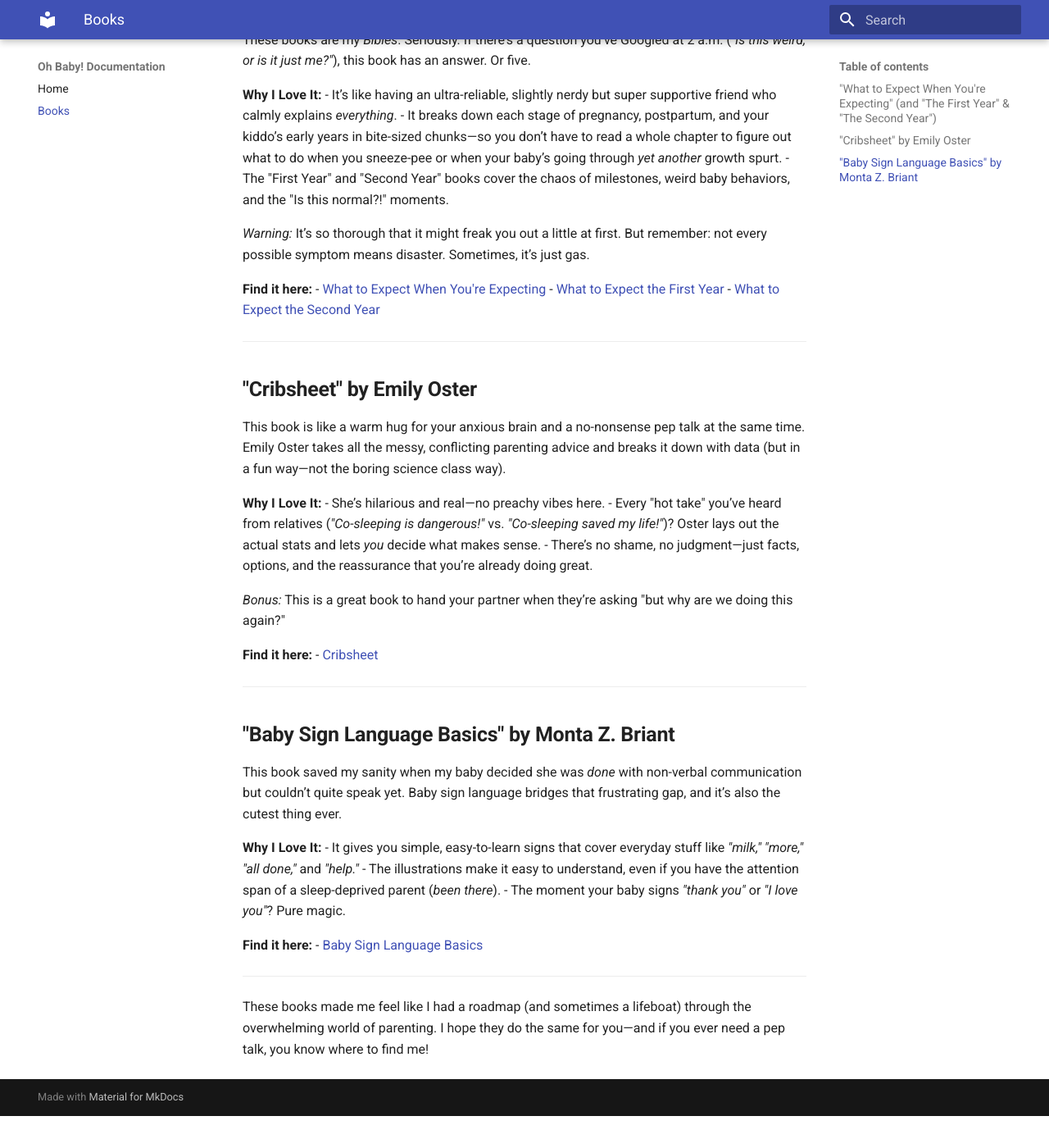
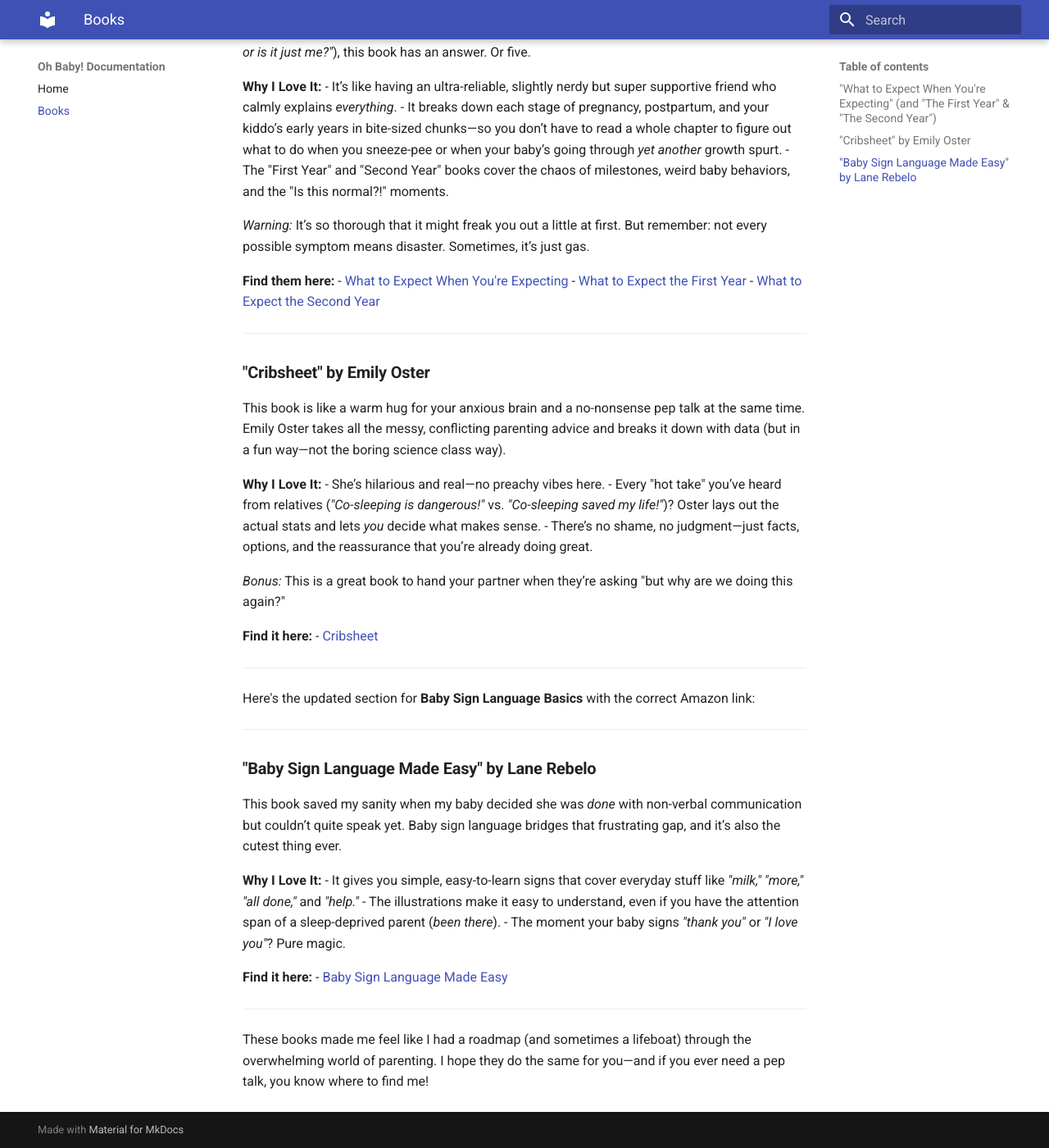
Before and after one commit to NmVAson/oh-baby, an MkDocs documentation site: the page built from docs/books.md, in a window 1280 px wide and 1400 px high, scrolled down 230 px. Shown: the whole window at 82% size. Built offline with MkDocs 1.6.1 and Material for MkDocs 9.7.7, drawn with Linux system fonts in a browser that asks for light colours; before the commit the page ends 1591 px from its top, so only the background shows below that.

Commit message:
Update book

```diff
--- a/docs/books.md
+++ b/docs/books.md
@@ -1,6 +1,6 @@
 # **📚 Essential Baby Books**
 
-## **"What to Expect When You're Expecting" (and "The First Year" & "The Second Year")**
+### **"What to Expect When You're Expecting" (and "The First Year" & "The Second Year")**
 These books are my *Bibles*. Seriously. If there’s a question you’ve Googled at 2 a.m. (*"Is this weird, or is it just me?"*), this book has an answer. Or five.
 
 **Why I Love It:**
@@ -10,14 +10,14 @@
 
 *Warning:* It’s so thorough that it might freak you out a little at first. But remember: not every possible symptom means disaster. Sometimes, it’s just gas.
 
-**Find it here:**
-- [What to Expect When You're Expecting](https://books.google.com/books/about/What_to_Expect_When_You_re_Expecting.html?id=283YDwAAQBAJ)
-- [What to Expect the First Year](https://books.google.com/books/about/What_to_Expect_the_First_Year.html?id=283YDwAAQBAJ)
-- [What to Expect the Second Year](https://books.google.com/books/about/What_to_Expect_the_Second_Year.html?id=283YDwAAQBAJ)
+**Find them here:**
+- [What to Expect When You're Expecting](https://www.amazon.com/What-Expect-When-Youre-Expecting/dp/0761187480)
+- [What to Expect the First Year](https://www.amazon.com/What-Expect-First-Heidi-Murkoff/dp/0761181504)
+- [What to Expect the Second Year](https://www.amazon.com/What-Expect-Second-Heidi-Murkoff/dp/0761163646)
 
 ---
 
-## **"Cribsheet" by Emily Oster**
+### **"Cribsheet" by Emily Oster**
 This book is like a warm hug for your anxious brain and a no-nonsense pep talk at the same time. Emily Oster takes all the messy, conflicting parenting advice and breaks it down with data (but in a fun way—not the boring science class way).
 
 **Why I Love It:**
@@ -28,11 +28,15 @@
 *Bonus:* This is a great book to hand your partner when they’re asking "but why are we doing this again?"
 
 **Find it here:**
-- [Cribsheet](https://books.google.com/books/about/Cribsheet.html?id=283YDwAAQBAJ)
+- [Cribsheet](https://www.amazon.com/Cribsheet-Data-Driven-Relaxed-Parenting-Preschool/dp/0525559256)
 
 ---
 
-## **"Baby Sign Language Basics" by Monta Z. Briant**
+Here's the updated section for **Baby Sign Language Basics** with the correct Amazon link:
+
+---
+
+### **"Baby Sign Language Made Easy" by Lane Rebelo**
 This book saved my sanity when my baby decided she was *done* with non-verbal communication but couldn’t quite speak yet. Baby sign language bridges that frustrating gap, and it’s also the cutest thing ever.
 
 **Why I Love It:**
@@ -41,7 +45,7 @@
 - The moment your baby signs *"thank you"* or *"I love you"*? Pure magic.
 
 **Find it here:**
-- [Baby Sign Language Basics](https://books.google.com/books/about/Baby_Sign_Language_Basics.html?id=283YDwAAQBAJ)
+- [Baby Sign Language Made Easy](https://www.amazon.com/dp/1641520779/ref=sspa_dk_hqp_detail_aax_0?psc=1&sp_csd=d2lkZ2V0TmFtZT1zcF9ocXBfc2hhcmVk)
 
 ---
 
```
